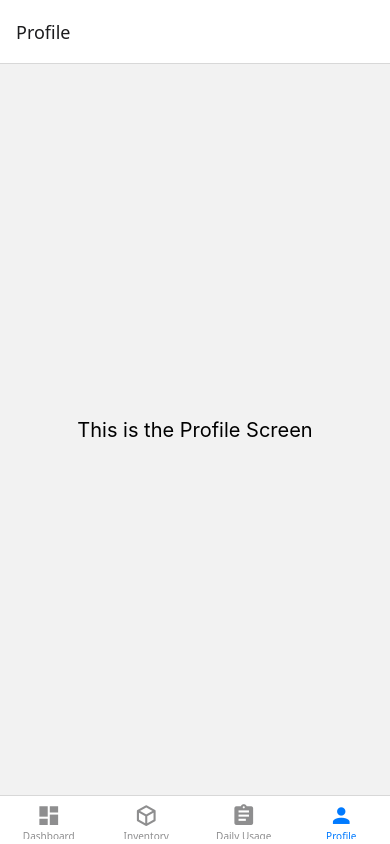
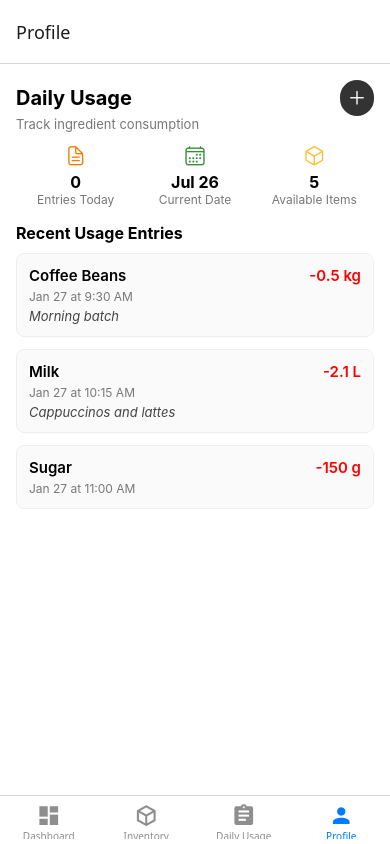
Before and after one commit to GayashiRamanayake/Code4Change, a React Native app: screen /Profile in a window 390 px wide. Built offline with nearby package versions, Linux system fonts and the light colour scheme.

Commit message:
Created and Updated the Profile UI

```diff
--- a/screens/ProfileScreen.js
+++ b/screens/ProfileScreen.js
@@ -1,15 +1,108 @@
-import React from 'react';
-import { View, Text, StyleSheet } from 'react-native';
+import React, { useState } from 'react';
+import { View, Text, StyleSheet, TouchableOpacity, FlatList } from 'react-native';
+import { Ionicons } from '@expo/vector-icons';
 
-export default function ProfileScreen() {
+export default function DailyUsageScreen() {
+  const [usageData] = useState([
+    {
+      id: '1',
+      item: 'Coffee Beans',
+      amount: '-0.5 kg',
+      date: 'Jan 27 at 9:30 AM',
+      note: 'Morning batch',
+    },
+    {
+      id: '2',
+      item: 'Milk',
+      amount: '-2.1 L',
+      date: 'Jan 27 at 10:15 AM',
+      note: 'Cappuccinos and lattes',
+    },
+    {
+      id: '3',
+      item: 'Sugar',
+      amount: '-150 g',
+      date: 'Jan 27 at 11:00 AM',
+      note: '',
+    },
+  ]);
+
+  const renderItem = ({ item }) => (
+    <View style={styles.usageCard}>
+      <View style={styles.usageRow}>
+        <Text style={styles.usageItem}>{item.item}</Text>
+        <Text style={styles.usageAmount}>{item.amount}</Text>
+      </View>
+      <Text style={styles.usageDate}>{item.date}</Text>
+      {item.note ? <Text style={styles.usageNote}>{item.note}</Text> : null}
+    </View>
+  );
+
   return (
     <View style={styles.container}>
-      <Text style={styles.text}>This is the Profile Screen</Text>
+      {/* Header */}
+      <View style={styles.header}>
+        <Text style={styles.headerTitle}>Daily Usage</Text>
+        <TouchableOpacity style={styles.addButton}>
+          <Ionicons name="add" size={22} color="#fff" />
+        </TouchableOpacity>
+      </View>
+      <Text style={styles.subtitle}>Track ingredient consumption</Text>
+
+      {/* Stats Row */}
+      <View style={styles.statsRow}>
+        <View style={styles.statCard}>
+          <Ionicons name="document-text-outline" size={22} color="#f57c00" />
+          <Text style={styles.statValue}>0</Text>
+          <Text style={styles.statLabel}>Entries Today</Text>
+        </View>
+        <View style={styles.statCard}>
+          <Ionicons name="calendar-outline" size={22} color="#388e3c" />
+          <Text style={styles.statValue}>Jul 26</Text>
+          <Text style={styles.statLabel}>Current Date</Text>
+        </View>
+        <View style={styles.statCard}>
+          <Ionicons name="cube-outline" size={22} color="#fbc02d" />
+          <Text style={styles.statValue}>5</Text>
+          <Text style={styles.statLabel}>Available Items</Text>
+        </View>
+      </View>
+
+      {/* Recent Usage Section */}
+      <Text style={styles.sectionTitle}>Recent Usage Entries</Text>
+
+      <FlatList
+        data={usageData}
+        renderItem={renderItem}
+        keyExtractor={(item) => item.id}
+        contentContainerStyle={{ paddingBottom: 20 }}
+      />
     </View>
   );
 }
 
 const styles = StyleSheet.create({
-  container: { flex: 1, alignItems: 'center', justifyContent: 'center' },
-  text: { fontSize: 20 }
+  container: { flex: 1, backgroundColor: '#fff', padding: 16 },
+  header: { flexDirection: 'row', justifyContent: 'space-between', alignItems: 'center' },
+  headerTitle: { fontSize: 20, fontWeight: 'bold' },
+  subtitle: { fontSize: 13, color: '#777', marginBottom: 12 },
+  addButton: { backgroundColor: '#333', borderRadius: 20, padding: 6 },
+  statsRow: { flexDirection: 'row', justifyContent: 'space-between', marginBottom: 16 },
+  statCard: { alignItems: 'center', flex: 1 },
+  statValue: { fontSize: 16, fontWeight: 'bold', marginTop: 4 },
+  statLabel: { fontSize: 12, color: '#777', textAlign: 'center' },
+  sectionTitle: { fontSize: 16, fontWeight: 'bold', marginBottom: 10 },
+  usageCard: {
+    backgroundColor: '#fafafa',
+    padding: 12,
+    borderRadius: 8,
+    marginBottom: 12,
+    borderWidth: 1,
+    borderColor: '#eee',
+  },
+  usageRow: { flexDirection: 'row', justifyContent: 'space-between' },
+  usageItem: { fontSize: 15, fontWeight: '600' },
+  usageAmount: { fontSize: 15, fontWeight: '600', color: 'red' },
+  usageDate: { fontSize: 12, color: '#777', marginTop: 4 },
+  usageNote: { fontSize: 13, color: '#444', fontStyle: 'italic', marginTop: 4 },
 });
```
